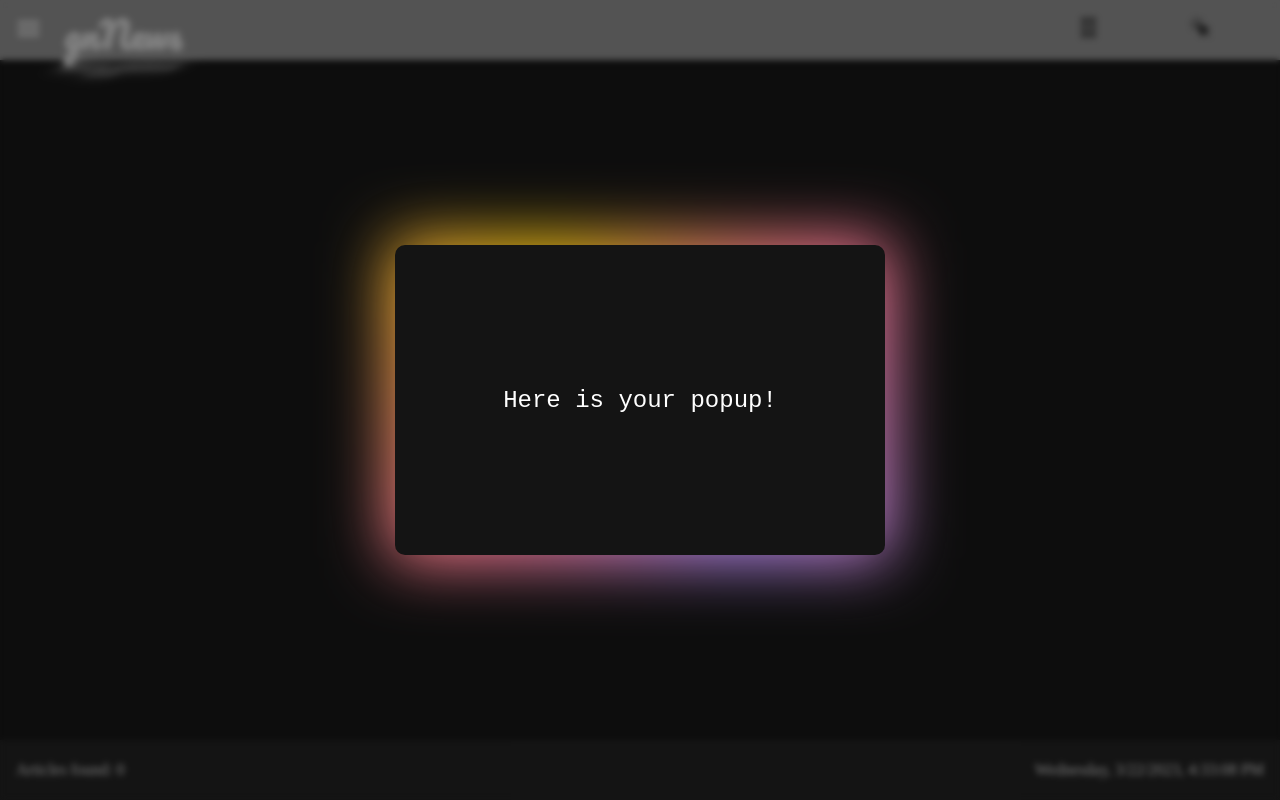
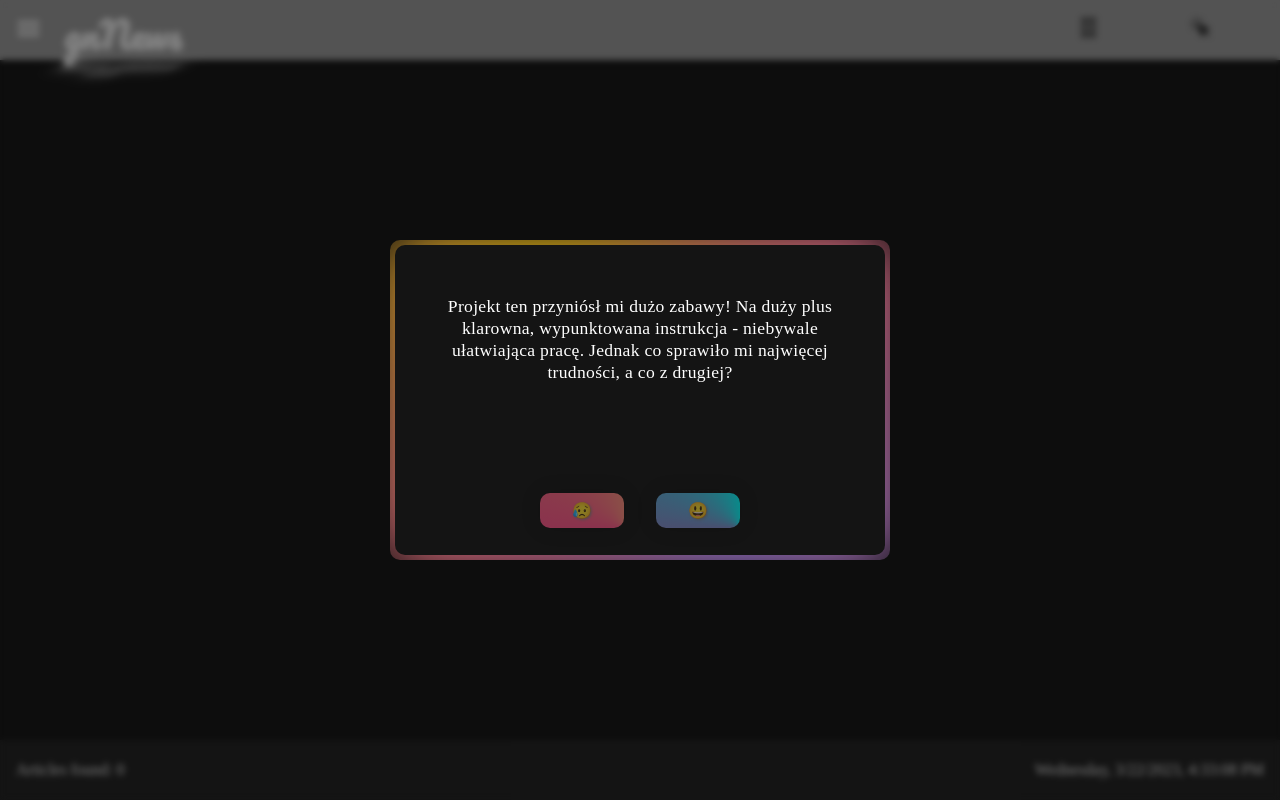
Before and after one commit to Croosheck/gnNews-react-challenge, a React (Create React App) app: page /country in a window 1280 px wide. Both pictures are taken after a click on the button 1200 px from the left and 30 px from the top of the page. Built offline with nearby package versions, Linux system fonts and the light colour scheme.

Commit message:
Popup pros & cons of the project added; styling fix

```diff
--- a/src/appConfig.js
+++ b/src/appConfig.js
@@ -66,3 +66,15 @@ export const DUMMY_ARTICLES = [
 		author: "Leeroy Jenkins",
 	},
 ];
+export const POPUP_PROS_CONS = {
+	default:
+		"Projekt ten przyniósł mi dużo zabawy! Na duży plus klarowna, wypunktowana instrukcja - niebywale ułatwiająca pracę. Jednak co sprawiło mi najwięcej trudności, a co z drugiej?",
+	pros: {
+		content:
+			"Najwięcej frajdy przy tego typu projektach zwykle sprawia mi zabawa z animacjami. Ten akurat dawał wiele miejsca na wtrącenie kilku subtelnych. Chętnie również przeprowadzam CIĘŻKIE ROZKMINY, wymagające analitycznego kombinowania - tego też tutaj nie brakło!",
+	},
+	cons: {
+		content:
+			"Trudnością, niekoniecznie największą, aczkolwiek pierwszą, którą napotkałem, było sklonowanie repo z Githuba. Po krótkim researchu operacja zakończyła się sukcesem! Również właściwa konfiguracja layout'u w CSS potrafi czasami przyprawić o zawrót głowy... 😪",
+	},
+};
--- a/src/components/UI/Popup.css
+++ b/src/components/UI/Popup.css
@@ -24,6 +24,8 @@
 .popup {
 	min-width: clamp(30%, 500px, 80%);
 	min-height: clamp(40%, 300px, 60%);
+	max-height: 90dvh;
+	overflow: hidden;
 
 	border-radius: 10px;
 
@@ -74,17 +76,77 @@
 	filter: blur(2rem);
 }
 
-.popup > pre {
-	font-size: clamp(1rem, 3vw, 1.5rem);
-	user-select: none;
+.content-container {
+	display: flex;
+	justify-content: center;
+	align-items: center;
+	max-width: 40vw;
+	flex-wrap: wrap;
+	padding-inline: 2rem;
 }
-.popup > button {
+.text-container {
+	position: absolute;
+	top: 10%;
+	max-width: 85%;
+	display: flex;
+	justify-content: center;
+	align-items: center;
+}
+.content-container > .text-container > h4 {
+	text-align: center;
+	line-height: 22px;
+	letter-spacing: 0.3px;
+	font-weight: 500;
+	font-size: 1.1rem;
+}
+
+.text-container:after {
+	content: "";
+	background-size: contain;
+	background-repeat: no-repeat;
+	width: 100%;
+	height: 100%;
+	scale: 1.2;
+	position: absolute;
+	margin: auto auto;
+	z-index: -1;
+	opacity: 0.4;
+}
+.text-container[data-option="good"]:after {
+	background-image: url("../../assets/imgs/popup/cat.jfif");
+	bottom: 0;
+	left: 0;
+	top: 20%;
+	transform: rotate(-25deg);
+}
+.text-container[data-option="bad"]:after {
+	background-image: url("../../assets/imgs/popup/cat2.png");
+	bottom: 0;
+	left: 70%;
+	top: 150%;
+	transform: rotate(25deg);
+}
+@media (width < 600px) {
+	.text-container[data-option="bad"]:after {
+		bottom: 0;
+		left: 30%;
+		top: 80%;
+		transform: rotate(25deg);
+	}
+}
+
+/* BUTTONS */
+.popup-buttons {
 	position: absolute;
 	bottom: 0;
 	margin-bottom: 2rem;
+	display: flex;
+	gap: 2rem;
+}
+.popup-option-button {
+	border-radius: 10px;
 	border: none;
-	padding: 0.5rem 1rem;
-	border-radius: 20px;
+	padding: 0.5rem 2rem;
 	background: conic-gradient(
 		from -0.5turn at bottom right,
 		deeppink,
@@ -96,4 +158,21 @@
 	cursor: pointer;
 	font-size: 1rem;
 	filter: drop-shadow(0 0 10px rgba(0, 0, 0, 0.282));
+	transition: ease-in-out 0.15s;
+	opacity: 0.5;
 }
+.button-active {
+	opacity: 1;
+}
+
+.popup-option-button:is(#bad) {
+	background: conic-gradient(
+		from -0.5turn at bottom right,
+		deeppink,
+		rgb(255, 140, 122),
+		rebeccapurple
+	);
+}
+.popup-option-button:hover {
+	opacity: 1;
+}
--- a/src/components/UI/Popup.js
+++ b/src/components/UI/Popup.js
@@ -1,37 +1,21 @@
-import { useRef } from "react";
+import { useEffect, useRef, useState } from "react";
 import "./Popup.css";
 import { AnimatePresence, motion } from "framer-motion";
+import { POPUP_PROS_CONS } from "../../appConfig";
 
 function Popup({ isOpen = false, onClose, content = "", children }) {
+	const [popupContent, setPopupContent] = useState();
+	const [option, setOption] = useState();
 	const constraintsRef = useRef();
 
-	const animatedText = content;
-	const textArray = animatedText.split("");
+	useEffect(() => {
+		if (!content) return;
 
-	const animTextHTML = textArray.map((letter, i) => {
-		const direction = i % 2 === 0 ? -1 : 1;
+		setPopupContent(POPUP_PROS_CONS.default);
+		setOption();
+	}, [isOpen]);
 
-		return (
-			<motion.pre
-				initial={{ y: 100 * direction, opacity: 0 }}
-				animate={{
-					y: 0,
-					opacity: 1,
-					transition: {
-						delay: 0.5 + 0.03 * i,
-						type: "spring",
-						stiffness: 150,
-						mass: 0.5,
-					},
-				}}
-				key={i}
-			>
-				{letter}
-			</motion.pre>
-		);
-	});
-
-	const popup = {
+	const popupVariants = {
 		hidden: { opacity: 0, y: 1000 },
 		visible: {
 			opacity: 1,
@@ -53,6 +37,39 @@ function Popup({ isOpen = false, onClose, content = "", children }) {
 		},
 	};
 
+	const textContentVariants = {
+		hidden: {
+			y: 100,
+			opacity: 0,
+		},
+		visible: {
+			y: 0,
+			opacity: 1,
+			transition: {
+				duration: 1,
+			},
+		},
+		visibleDefault: {
+			y: 0,
+			opacity: 1,
+			transition: {
+				duration: 1.2,
+				delay: 0.5,
+			},
+		},
+		exit: {
+			y: -100,
+			opacity: 0,
+		},
+	};
+
+	function popupContentHandler(type) {
+		setOption(type);
+
+		if (type === "bad") setPopupContent(POPUP_PROS_CONS.cons.content);
+		if (type === "good") setPopupContent(POPUP_PROS_CONS.pros.content);
+	}
+
 	return (
 		<AnimatePresence>
 			{isOpen && (
@@ -71,11 +88,78 @@ function Popup({ isOpen = false, onClose, content = "", children }) {
 						drag
 						dragElastic={0.1}
 						dragSnapToOrigin
-						variants={popup}
+						variants={popupVariants}
 						className="popup"
 						onMouseDown={(e) => e.stopPropagation()}
 					>
-						{content ? animTextHTML : children}
+						<AnimatePresence>
+							<div className="content-container">
+								{content ? (
+									<>
+										{/* Necessary for the animation transitions to work */}
+										{option === "bad" && (
+											<motion.div
+												variants={textContentVariants}
+												initial="hidden"
+												animate="visible"
+												exit="exit"
+												className="text-container"
+												data-option="bad"
+											>
+												<h4>{popupContent}</h4>
+											</motion.div>
+										)}
+										{option === "good" && (
+											<motion.div
+												variants={textContentVariants}
+												initial="hidden"
+												animate="visible"
+												exit="exit"
+												className="text-container"
+												data-option="good"
+											>
+												<h4>{popupContent}</h4>
+											</motion.div>
+										)}
+										{!option && (
+											<motion.div
+												variants={textContentVariants}
+												initial="hidden"
+												animate="visibleDefault"
+												exit="exit"
+												className="text-container"
+											>
+												<h4>{popupContent}</h4>
+											</motion.div>
+										)}
+									</>
+								) : (
+									children
+								)}
+							</div>
+						</AnimatePresence>
+						{content && (
+							<div className="popup-buttons">
+								<button
+									id="bad"
+									className={`popup-option-button ${
+										option === "bad" && "button-active"
+									}`}
+									onClick={popupContentHandler.bind(this, "bad")}
+								>
+									😥
+								</button>
+								<button
+									id="good"
+									className={`popup-option-button ${
+										option === "good" && "button-active"
+									}`}
+									onClick={popupContentHandler.bind(this, "good")}
+								>
+									😃
+								</button>
+							</div>
+						)}
 					</motion.div>
 				</motion.div>
 			)}
--- a/src/sections/content/news/article/Article.css
+++ b/src/sections/content/news/article/Article.css
@@ -61,11 +61,17 @@
 	position: absolute;
 	inset: 0;
 }
+.list-layout-hover {
+	transition: 0.2s ease-in-out;
+}
 
 @media (width > 755px) {
-	.article-container:hover .info-container {
+	.article-container:hover .card-layout-hover {
 		opacity: 0;
 		scale: 1.1;
+	}
+	.article-container:hover .list-layout-hover {
+		scale: 1.02;
 	}
 }
 
--- a/src/sections/content/news/article/Article.js
+++ b/src/sections/content/news/article/Article.js
@@ -58,7 +58,13 @@ function Article({ id, article, totalResults }) {
 					exit="exit"
 					onClick={toggleArticleHandler}
 				>
-					<div className="info-container">
+					<div
+						className={`info-container ${
+							currentLayout === "default"
+								? "card-layout-hover"
+								: "list-layout-hover"
+						}`}
+					>
 						<span className="article--title">{article.title}</span>
 						<span className="article--publish-date">
 							Published at: {formatDate(article.publishedAt)}
--- a/src/sections/content/news/article/ArticleModal.css
+++ b/src/sections/content/news/article/ArticleModal.css
@@ -10,7 +10,6 @@
 }
 .article-photo {
 	width: clamp(150px, 60vw, 350px);
-	max-height: 200px;
 	border-radius: 5px;
 	border: 1px solid white;
 }
```
Also changed, not shown: src/assets/imgs/popup/cat.jfif (added), src/assets/imgs/popup/cat2.png (added).
